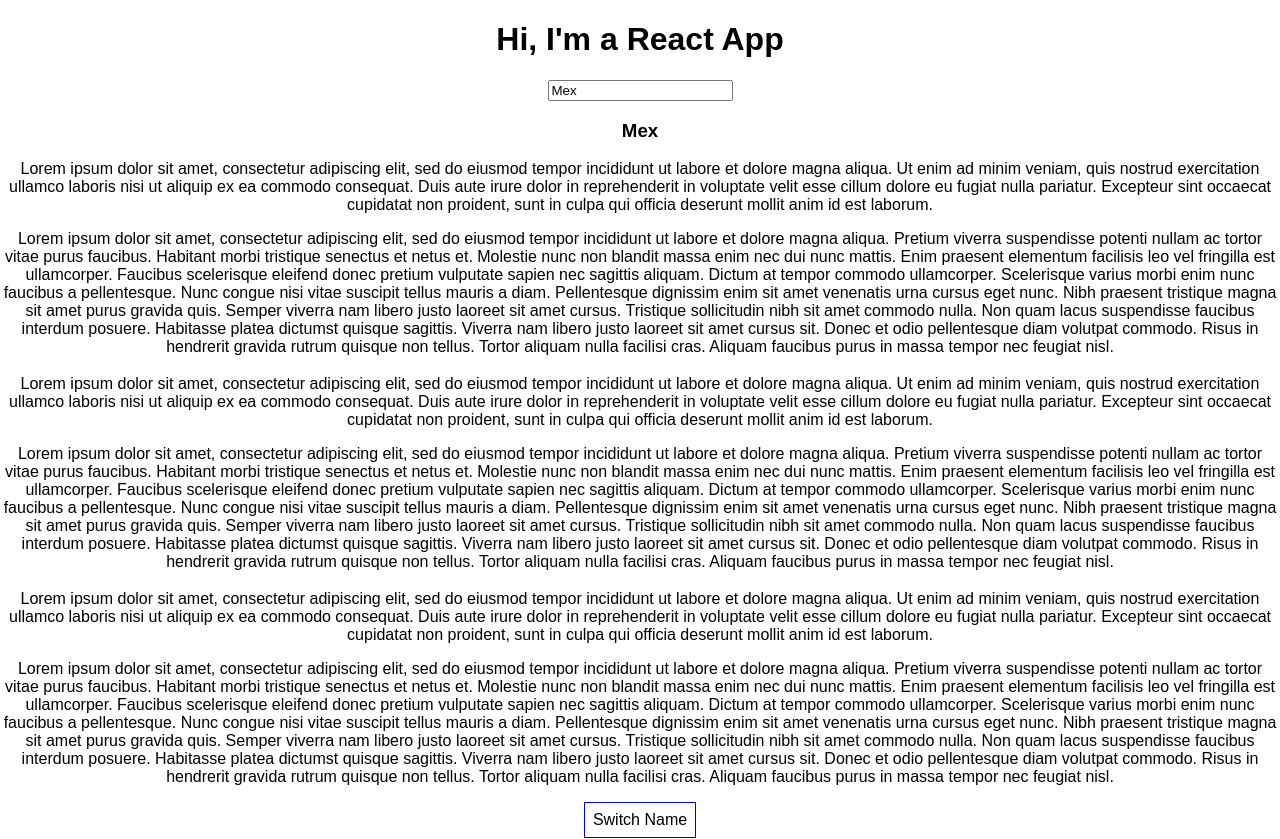
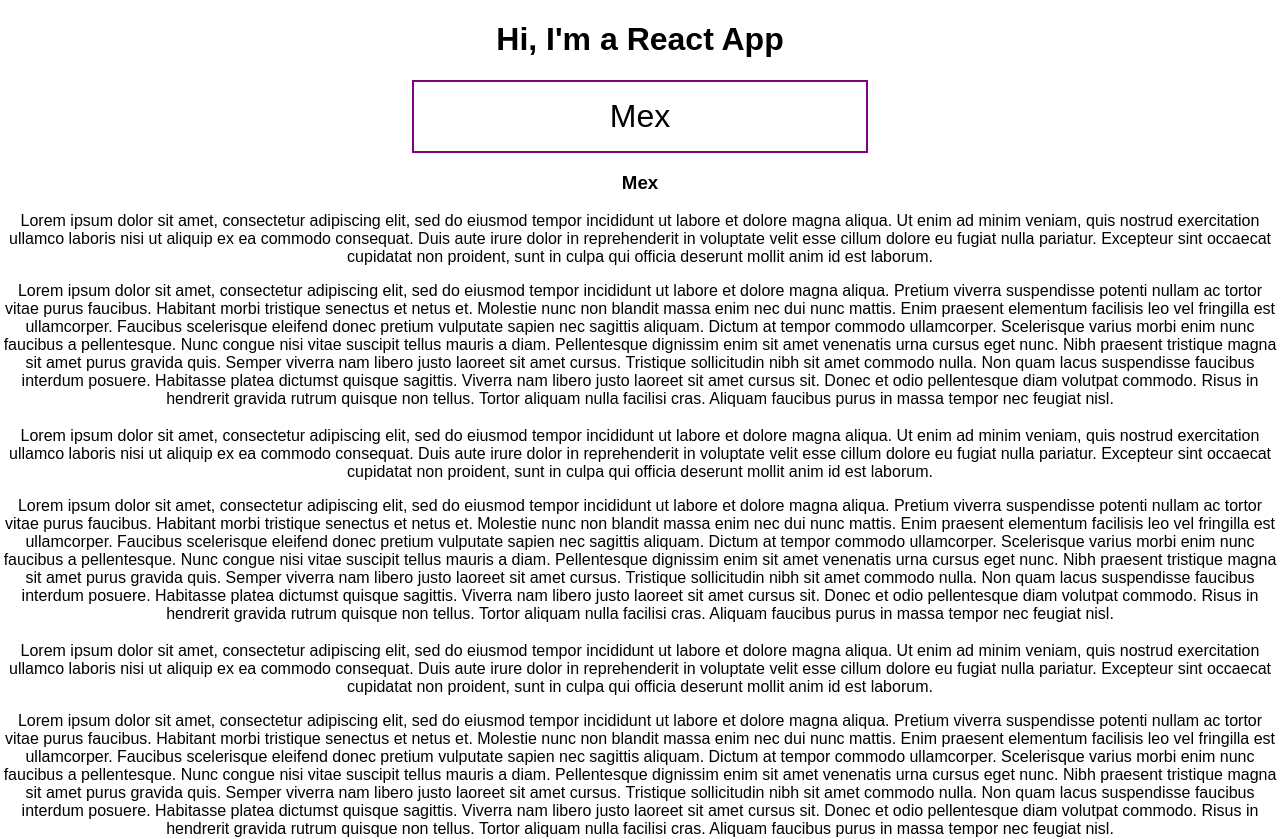
Before and after one commit to MMcClure11/react-complete-guide, a React (Create React App) app: page / in a window 1280 px wide. Shown: the top 839 px of the page. Built offline with nearby package versions, Linux system fonts and the light colour scheme.

Commit message:
Add inline styling for UserInput

```diff
--- a/src/UserInput/UserInput.js
+++ b/src/UserInput/UserInput.js
@@ -1,9 +1,16 @@
 import React from 'react'
+
+const style = {
+  border: '2px solid purple',
+  padding: '16px',
+  fontSize: '32px',
+  textAlign: 'center',
+}
 
 const UserInput = (props) => {
   return (
     <div>
-      <input type="text" onChange={ props.changed } value={ props.username }/>
+      <input style={ style } type="text" onChange={ props.changed } value={ props.username }/>
     </div>
   )
 }
```
